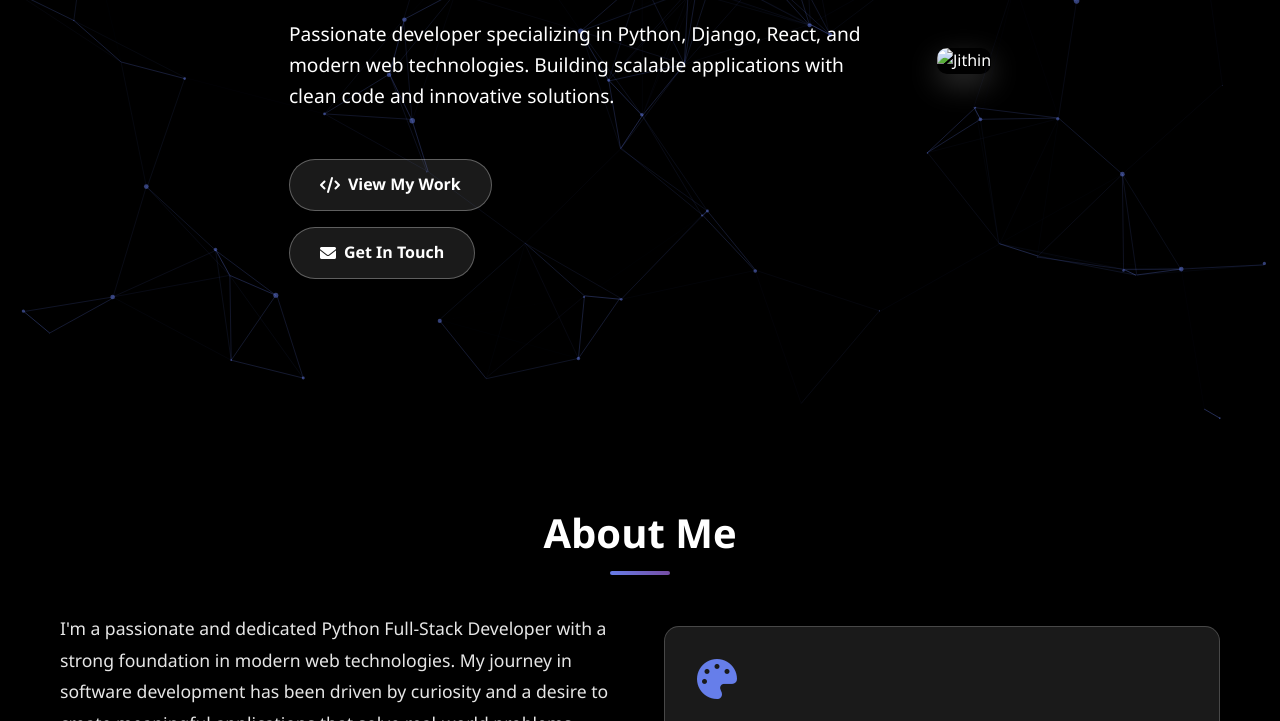
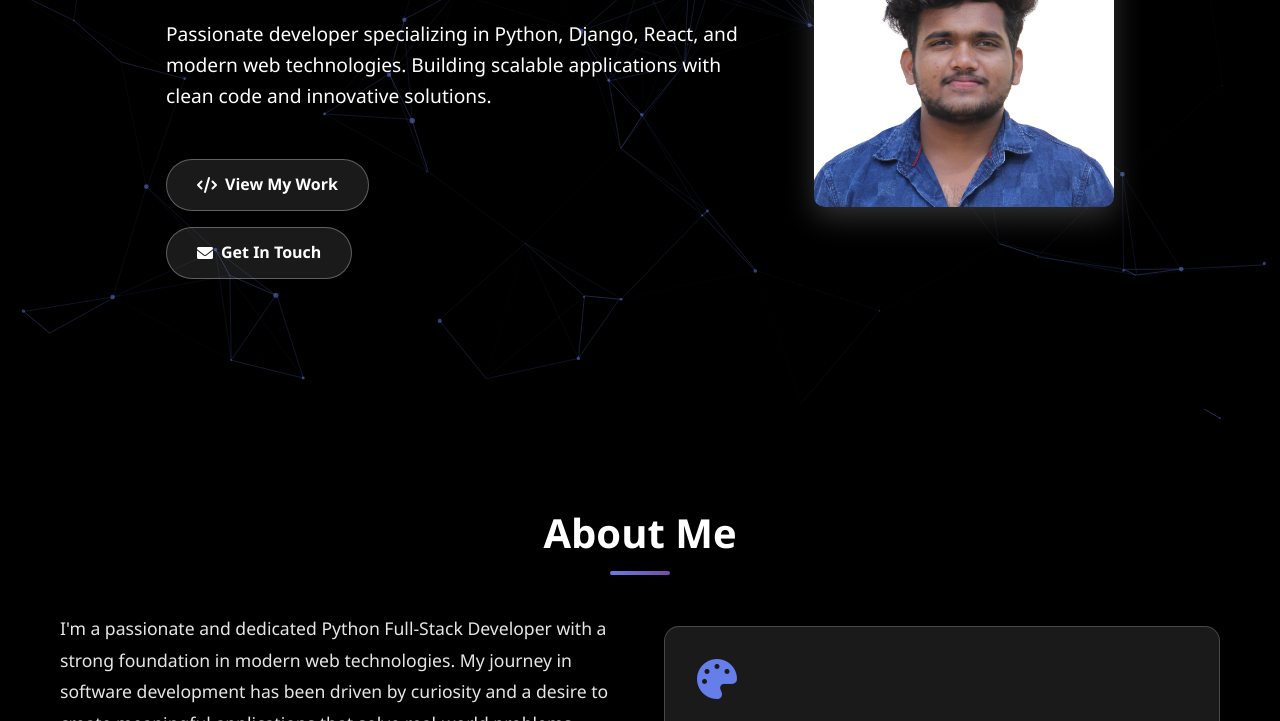
Before and after one commit to Jithin3290/portfolio, a plain HTML site: page index.htm in a window 1280 px wide. Shown: the part 379-1100 px from the top of the page. Drawn offline with nearby package versions, Linux system fonts and the light colour scheme; the site is published under a folder, as on GitHub Pages, so addresses that start at the root find nothing.

Commit message:
index.html

```diff
--- a/index.htm
+++ b/index.htm
@@ -743,7 +743,7 @@
                     </div>
                 </div>
                 <div class="hero-photo">
-                    <img src="/jithin.jpeg" alt="Jithin" class="profile-photo">
+                    <img src="jithin.jpeg" alt="Jithin" class="profile-photo">
                 </div>
             </div>
         </div>
```
